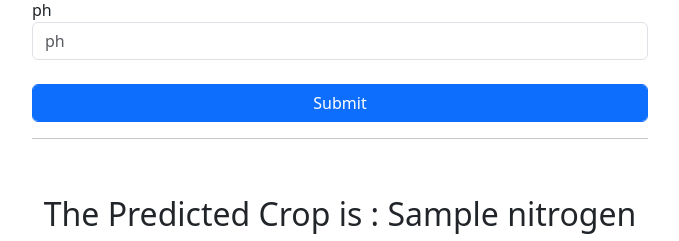
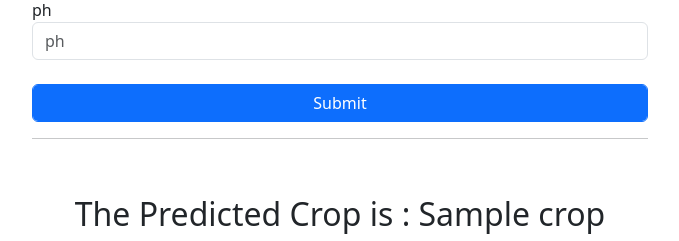
Before and after one commit to AniketRaut04/GC9_Deep_Learning, a Python web app: template flask/flask/templates/crop_pred.html in a window 1280 px wide. Shown: the part 679-920 px from the top of the page, without its empty margins (300-979 px from the left). Run offline with Jinja, Linux system fonts and the light colour scheme; the template is opened without the code that fills it: most values are stand-ins (such as "Sample title", 1, 10 or a date in 2020).

Commit message:
updated files

```diff
--- a/flask/flask/application.py
+++ b/flask/flask/application.py
@@ -105,7 +105,7 @@ def redirect3():
             value = min(temp)
             ind = temp.index(value)
             i = label_encoded[ind]
-        return render_template("crop_pred.html",nitrogen= crops[int(i)-1])
+        return render_template("crop_pred.html",crop = crops[int(i)-1])
 
 
 @app.route("/pred_yield",methods=['GET','POST'])
@@ -184,7 +184,7 @@ def redirect4():
         new_yield_prediction = crop_yield.predict(new_df1)
 # # print("Predicted Yield:", new_yield_prediction[0]/float(new_df['Area']))
 # print("Predicted Yield:", new_yield_prediction[0])
-        return render_template("pred_yield.html",nitrogen= crops[int(i)-1],Area = new_yield_prediction[0])
+        return render_template("pred_yield.html",crop = crops[int(i)-1],Area = new_yield_prediction[0])
 
 @app.route("/about_us")
 def redirect5():
--- a/flask/flask/templates/crop_pred.html
+++ b/flask/flask/templates/crop_pred.html
@@ -57,9 +57,9 @@
           <hr>
 
           <div class="text-center">
-            <p id="fname">{{nitrogen}}</p>
-            {% if nitrogen  %}
-            <h2>The Predicted Crop is : {{nitrogen}} </h2>
+            <p id="fname">{{crop}}</p>
+            {% if crop  %}
+            <h2>The Predicted Crop is : {{crop}} </h2>
             {% else %}
             &nbsp;
             {% endif %}
--- a/flask/flask/templates/pred_yield.html
+++ b/flask/flask/templates/pred_yield.html
@@ -108,9 +108,9 @@
             <hr>
 
             <div class="text-center">
-              <p id="fname">{{nitrogen}}</p>
-              {% if nitrogen  %}
-              <h2> Predicted Crop is : {{nitrogen}} </h2>
+              <p id="fname">{{crop}}</p>
+              {% if crop  %}
+              <h2> Predicted Crop is : {{crop}} </h2>
               {% else %}
               &nbsp;
               {% endif %}
```
Also changed, not shown: 1 other file.
